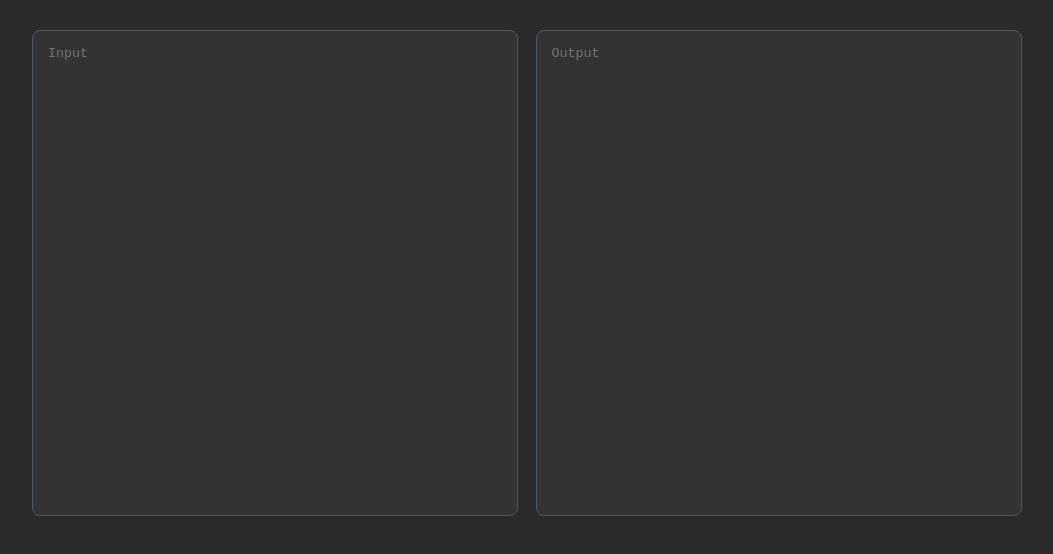
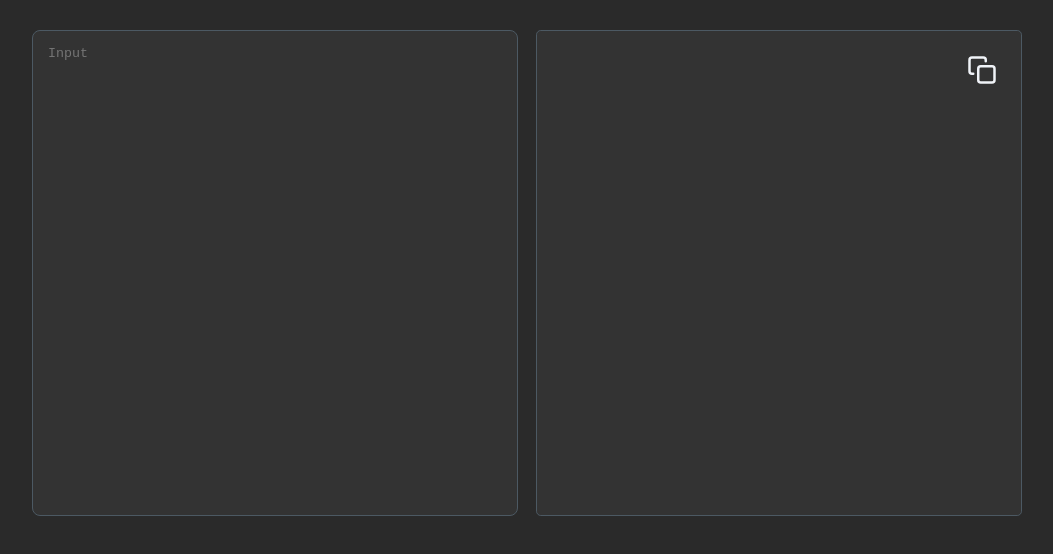
Before and after one commit to raulpesilva/class-extractor, a React (Create React App) app: page / in a window 1280 px wide. Shown: the top 554 px of the page, without its empty margins (113-1166 px from the left). Built offline with nearby package versions, Linux system fonts and the light colour scheme.

Commit message:
feature: estilizacao barra de scroll, colorindo o texto e adicionando funcao de copy

```diff
--- a/package.json
+++ b/package.json
@@ -8,9 +8,12 @@
     "@testing-library/user-event": "^7.1.2",
     "react": "^16.13.1",
     "react-adsense": "^0.1.0",
+    "react-copy-to-clipboard": "^5.0.2",
     "react-dom": "^16.13.1",
+    "react-icons": "^3.11.0",
     "react-router-dom": "^5.2.0",
     "react-scripts": "3.4.3",
+    "react-syntax-highlighter": "^13.5.1",
     "styled-components": "^5.1.1"
   },
   "scripts": {
--- /dev/null
+++ b/src/hook/useClasses/index.js
@@ -0,0 +1,79 @@
+const useClasses = () => {
+    const extractClass = (element) => {
+        const elementList = [...element.querySelectorAll('*')];
+        const elementClassList = elementList.reduce((acc, item) => {
+          return [...acc, ...item.classList];
+        }, []);
+        return elementClassList;
+      };
+      const generateBemSass = (classes) => {
+        const mainClassList = Object.keys(classes);
+        let string = '';
+        const generateChildrenBemSass = (childrenList, parent) => {
+          let string = '';
+
+          childrenList.forEach((item) => {
+            const modifier = parent ? Object.keys(classes[parent][item]) : [];
+
+            string += `
+  &${item}{
+    ${modifier.reduce((acc, item) => {
+      return (acc += `
+    &${item}{
+
+    }
+`);
+}, '')}
+  }
+`;
+});
+          return string.trim();
+        };
+
+        mainClassList.forEach((item) => {
+          string += `
+.${item}{
+  ${generateChildrenBemSass(Object.keys(classes[item]), item)}
+}
+`;
+});
+
+        return string.trim();
+      };
+
+      const composeBemMainClass = (list) => {
+        const composed = {};
+
+        list.forEach((item) => {
+          const [first, children] = item.split('__');
+          const [trueFirst, modifier] = first.split('--');
+          const sub = children?.split('--');
+          if (modifier) composed[trueFirst] = { ...composed[trueFirst], [`--${modifier}`]: {} };
+          sub?.length > 0
+            ? sub.reduce((oldClass, classe, index) => {
+                if (index) {
+                  composed[trueFirst][oldClass] = { ...composed[trueFirst][oldClass], [`--${classe}`]: {} };
+                  return oldClass;
+                }
+                if (index === 0) {
+                  if (composed?.[trueFirst]?.[`__${classe}`]) {
+                  return `__${classe}`;
+                  } else {
+                    composed[trueFirst] = composed[trueFirst]
+                      ? { ...composed[trueFirst], [`__${classe}`]: {} }
+                      : { [`__${classe}`]: {} };
+                  }
+                  return `__${classe}`;
+                }
+                return oldClass;
+              }, '')
+            : (composed[trueFirst] = {...composed[trueFirst]});
+        });
+        return composed;
+      };
+
+      return { extractClass, generateBemSass, composeBemMainClass }
+
+}
+
+export default useClasses;
--- a/src/index.css
+++ b/src/index.css
@@ -13,6 +13,14 @@ code {
     monospace;
 }
 
+::-webkit-scrollbar {
+  width: 6px;
+}
+::-webkit-scrollbar-thumb {
+  background: #dad7d790;
+  border-radius: 4px;
+}
+
 .App {
   width: 100vw;
   height: 100vh;
--- a/src/pages/bem/index.js
+++ b/src/pages/bem/index.js
@@ -1,51 +1,14 @@
-import React, { useRef, useState } from 'react';
-import TextArea from '../../components/shared/TextArea';
-import * as Styled from './styles';
-// teste__teste1-teste2
-// import AdSense from 'react-adsense';
+import React, { useRef, useState } from "react";
+import TextArea from "../../components/shared/TextArea";
+import * as Styled from "./styles";
+import useClasses from "../../hook/useClasses";
+import { CopyToClipboard } from "react-copy-to-clipboard";
 
 const Bem = () => {
   const ref = useRef(null);
-  const [output, setOutput] = useState('');
-
-  const composeBemMainClass = (list) => {
-    const composed = {};
-
-    list.forEach((item) => {
-      const [first, children] = item.split('__');
-      const [trueFirst, modifier] = first.split('--');
-      const sub = children?.split('--');
-      if (modifier) composed[trueFirst] = { [`--${modifier}`]: {} };
-      sub?.length > 0
-        ? sub.reduce((oldClass, classe, index) => {
-            if (index) {
-              composed[trueFirst][oldClass] = { ...composed[trueFirst][oldClass], [`--${classe}`]: {} };
-              return oldClass;
-            }
-            if (index === 0) {
-              if (composed?.[trueFirst]?.[`__${classe}`]) {
-              return `__${classe}`;
-              } else {
-                composed[trueFirst] = composed[trueFirst]
-                  ? { ...composed[trueFirst], [`__${classe}`]: {} }
-                  : { [`__${classe}`]: {} };
-              }
-              return `__${classe}`;
-            }
-            return oldClass;
-          }, '')
-        : (composed[trueFirst] = {...composed[trueFirst]});
-    });
-    return composed;
-  };
-
-  const extractClass = (element) => {
-    const elementList = [...element.querySelectorAll('*')];
-    const elementClassList = elementList.reduce((acc, item) => {
-      return [...acc, ...item.classList];
-    }, []);
-    return elementClassList;
-  };
+  const [output, setOutput] = useState("");
+  const [ copied, setCopied ] = useState(false);
+  const { extractClass, generateBemSass, composeBemMainClass } = useClasses();
 
   const handleChange = ({ target }) => {
     const element = ref?.current ?? null;
@@ -55,9 +18,15 @@ const Bem = () => {
     const composedBem = composeBemMainClass(extracteClass);
 
     setOutput(generateBemSass(composedBem).trim());
+  };
 
-    console.log('handleChange', composedBem);
-  };
+  const handleCopy = () => {
+    setCopied(true);
+
+    setTimeout(() => {
+      setCopied(false)
+    }, 1000)
+  }
 
   return (
     <>
@@ -66,46 +35,15 @@ const Bem = () => {
           <TextArea placeholder="Input" onChange={handleChange}></TextArea>
         </Styled.FieldWrapper>
         <Styled.FieldWrapper>
-          <TextArea placeholder="Output" value={output}></TextArea>
+          <CopyToClipboard text={output} onCopy={handleCopy}>
+            <Styled.CopyButton copied={copied}/>
+          </CopyToClipboard>
+          <Styled.Colorizer>{output}</Styled.Colorizer>
         </Styled.FieldWrapper>
-        <div ref={ref} style={{ display: 'none' }}></div>
+        <div ref={ref} style={{ display: "none" }}></div>
       </Styled.Container>
     </>
   );
 };
-const generateBemSass = (classes) => {
-  const mainClassList = Object.keys(classes);
-  let string = '';
-  const generateChildrenBemSass = (childrenList, parent) => {
-    let string = '';
 
-    childrenList.forEach((item) => {
-      const modifier = parent ? Object.keys(classes[parent][item]) : [];
-      console.log('modifier:', modifier);
-
-      string += `
-  &${item}{
-      ${modifier.reduce((acc, item) => {
-        return (acc += `
-      &${item}{
-
-      }
-`);
-  }, '')}
-  }
-  `;
-    });
-    return string.trim();
-  };
-
-  mainClassList.forEach((item) => {
-    string += `
-.${item}{
-  ${generateChildrenBemSass(Object.keys(classes[item]), item)}
-}
-`;
-  });
-
-  return string.trim();
-};
 export default Bem;
--- a/src/pages/bem/styles.js
+++ b/src/pages/bem/styles.js
@@ -1,4 +1,7 @@
-import styled from 'styled-components'
+import styled, { css } from "styled-components";
+import { Prism as SyntaxHighlighter } from "react-syntax-highlighter";
+import { dracula } from "react-syntax-highlighter/dist/cjs/styles/prism";
+import { FiCopy } from "react-icons/fi";
 
 export const Container = styled.div`
   width: 80%;
@@ -6,8 +9,62 @@ export const Container = styled.div`
   display: flex;
   justify-content: space-evenly;
   margin-top: 30px;
-`
+`;
 
 export const FieldWrapper = styled.div`
   height: fit-content;
-`
+  position: relative;
+`;
+
+export const Colorizer = styled(SyntaxHighlighter).attrs({
+  showLineNumbers: true,
+  language: "scss",
+  style: dracula,
+  customStyle: { marginTop: 0, backgroundColor: "#393939A1" },
+})`
+  width: max(38vw, 38vh);
+  height: max(38vw, 38vh);
+  resize: none;
+  border-radius: 8px;
+  outline: none;
+  border: 1px solid #4c5963;
+  box-sizing: border-box;
+  transition: 250ms;
+
+  &:focus {
+    background-color: #393939;
+  }
+`;
+
+export const CopyButton = styled(FiCopy)`
+  color: #f0f3f8;
+  width: 30px;
+  height: 30px;
+  position: absolute;
+  top: 25px;
+  right: 25px;
+  cursor: pointer;
+
+  @keyframes copy {
+    0%{
+      transform: scale(1);
+    }
+    33%{
+      transform: scale(.8);
+
+    }
+    100%{
+      transform: scale(1);
+    }
+  }
+
+  ${({ copied }) =>
+    copied &&
+    css`
+    color: green;
+    animation: copy 400ms;
+
+    `}
+
+
+`;
```
Also changed, not shown: src/hook/userClasses/index.js (deleted), 1 other file (tests, documents, lock files or other folders). Lines whose indentation alone changed are shown as unchanged.
